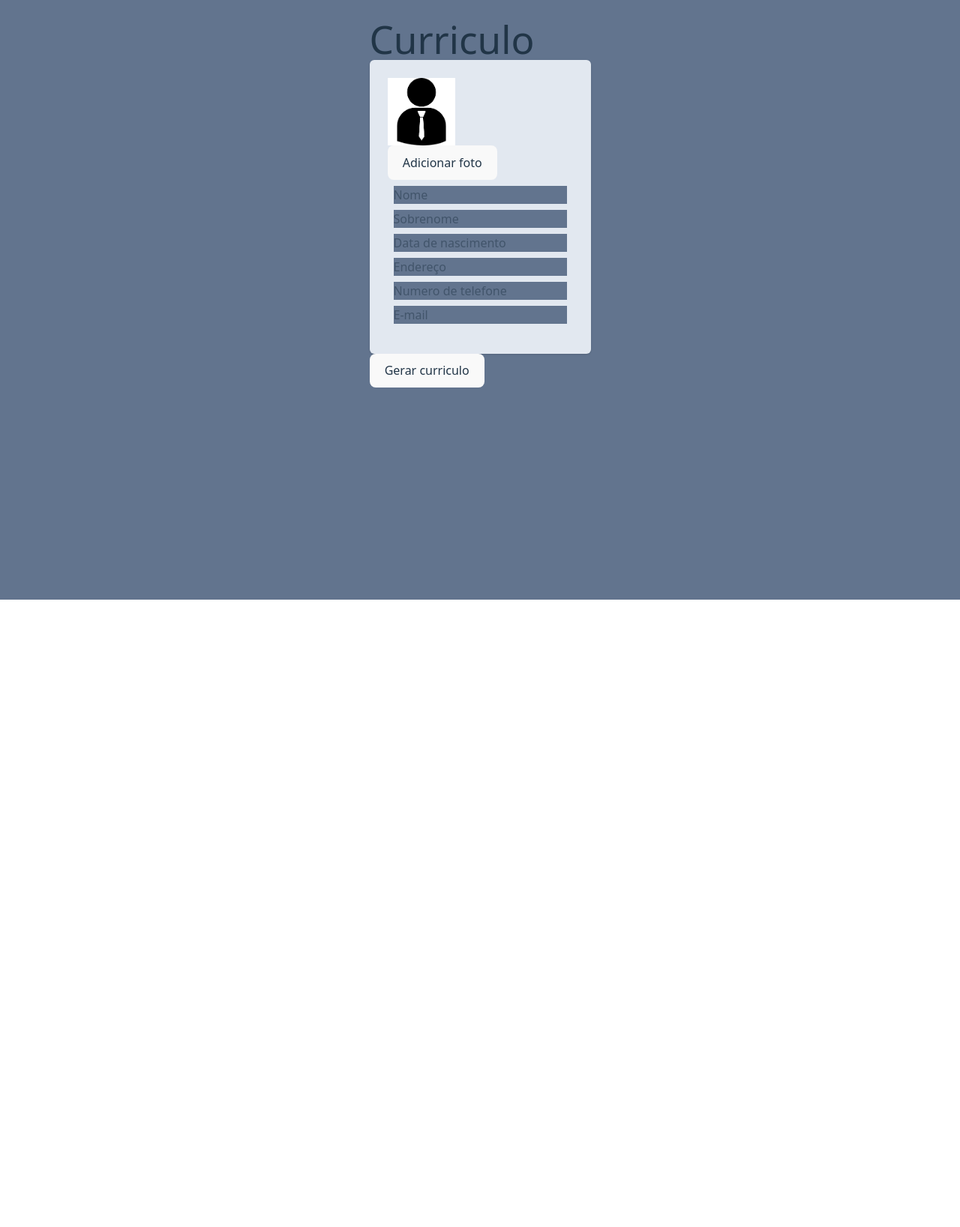
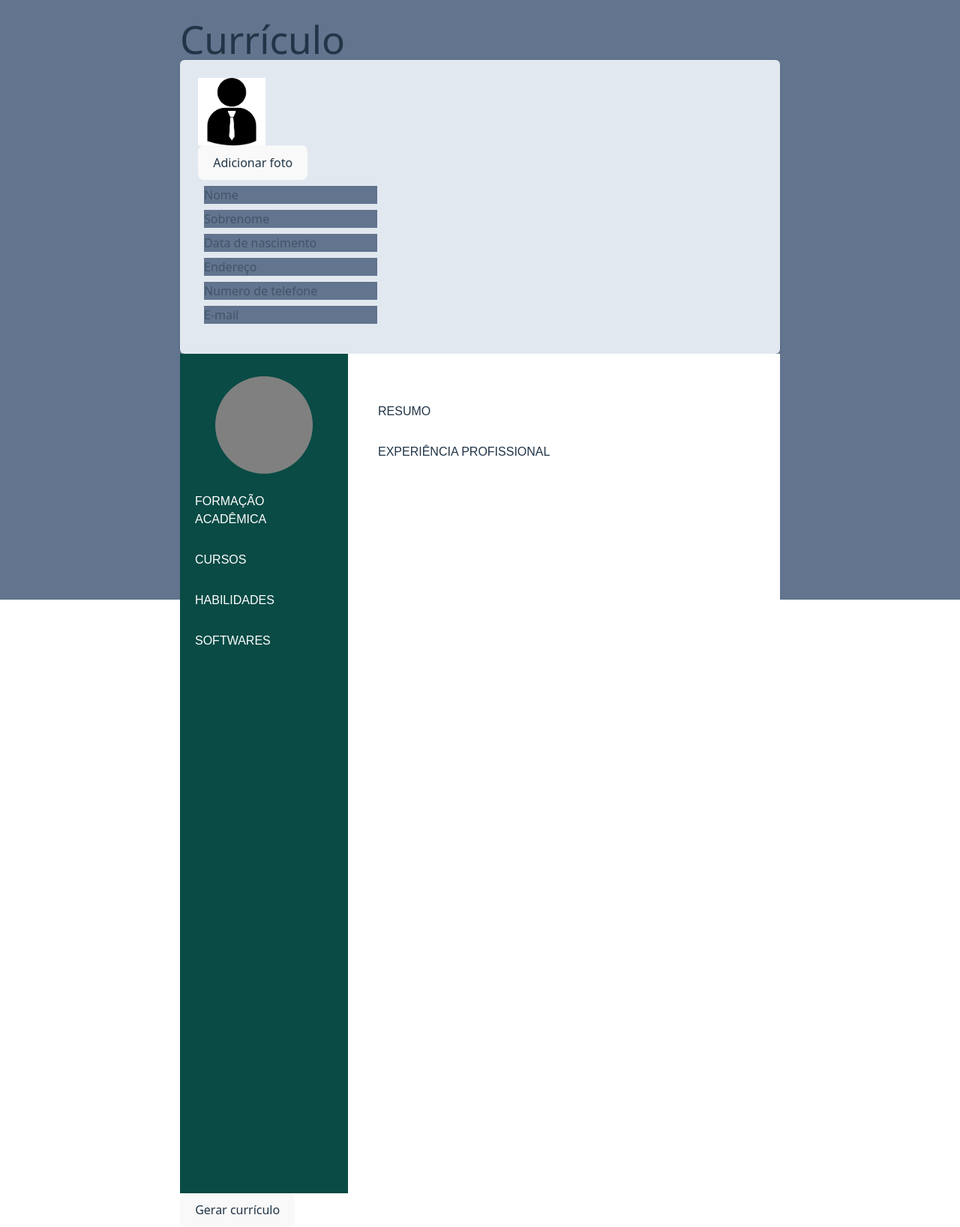
Before and after one commit to jackSparrow432/trabalho-de-Poo, a React (Vite) app: page / in a window 1280 px wide. Shown: the whole page at 75% size. Before the commit the page ends 800 px from the top, so only its background shows below. Built offline with nearby package versions, Linux system fonts and the light colour scheme.

Commit message:
Refactor App component to use new state structure

```diff
--- a/src/App.jsx
+++ b/src/App.jsx
@@ -1,28 +1,35 @@
 import { useState } from 'react'
 import './App.css'
-import './componentes/DadosPessoais'
 import DadosPessoais from './componentes/DadosPessoais'
+import Curriculo from './componentes/Curriculo'
 import GerarPdf from './componentes/GerarPdf'
 
 function App() {
-  const[dadosPessoais, setDadosPessoais] = useState({
+  const [dados, setDados] = useState({
     Nome: "",
-    Sobrenome:"",
-    DataNascimento:"",
-    Endereco:"",
-    NumeroTelefone:"",
-    Email:""
-  })
+    Sobrenome: "",
+    DataNascimento: "",
+    Endereco: "",
+    NumeroTelefone: "",
+    Email: ""
+  });
 
-  return(
+  return (
     <div className='w-screen h-screen bg-slate-500 flex justify-center p-6'>
       <div className='w-500px'>
-        <h1 >Curriculo</h1>
+        <h1>Currículo</h1>
+
         <DadosPessoais
-          dados={dadosPessoais}
-          setDados={setDadosPessoais}>
-        </DadosPessoais>
-        <button onClick={()=>GerarPdf(dadosPessoais)}>Gerar curriculo</button>
+          dados={dados}
+          setDados={setDados}
+        />
+
+        {/* Esse é o currículo que será transformado em PDF */}
+        <Curriculo dados={dados} />
+
+        <button onClick={GerarPdf}>
+          Gerar currículo
+        </button>
       </div>
     </div>
   )
```
